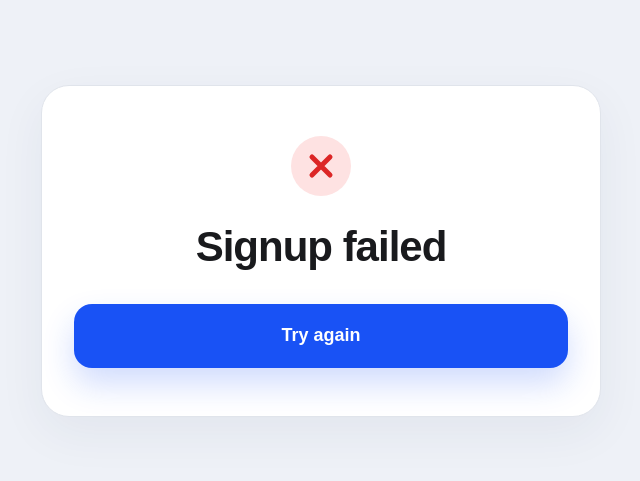
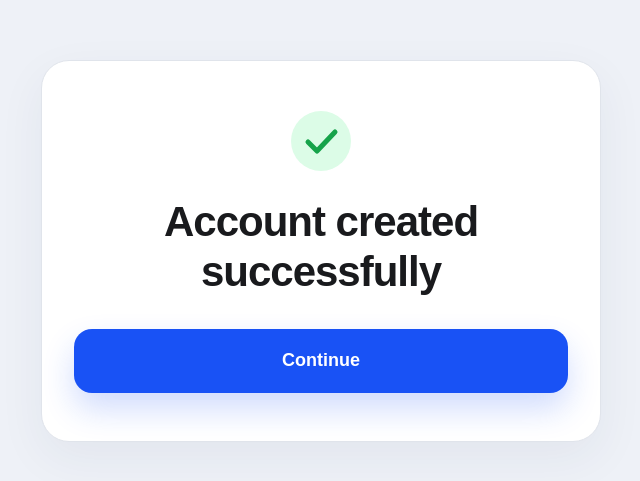
Before and after one commit to kkmichaellll-cmd/my-new-website, a plain HTML site: page success.html in a window 1280 px wide. Shown: the part 149-630 px from the top of the page, without its empty margins (319-959 px from the left). Drawn offline with Linux system fonts and the light colour scheme.

Commit message:
Update success page for account creation confirmation

```diff
--- a/success.html
+++ b/success.html
@@ -3,7 +3,7 @@
 <head>
   <meta charset="UTF-8">
   <meta name="viewport" content="width=device-width, initial-scale=1">
-  <title>Signup failed | OpenTour</title>
+  <title>Account created | OpenTour</title>
 
   <style>
     * {
@@ -27,7 +27,7 @@
       -webkit-font-smoothing: antialiased;
     }
 
-    .failure-card {
+    .success-card {
       width: 100%;
       max-width: 560px;
       padding: 48px 32px;
@@ -38,19 +38,19 @@
       text-align: center;
     }
 
-    .failure-icon {
+    .success-icon {
       display: flex;
       justify-content: center;
       margin-bottom: 24px;
     }
 
-    .failure-icon svg {
+    .success-icon svg {
       display: block;
       width: 64px;
       height: 64px;
     }
 
-    .failure-card h1 {
+    .success-card h1 {
       margin: 0;
       font-size: clamp(24px, 5.5vw, 42px);
       font-weight: 800;
@@ -58,15 +58,7 @@
       letter-spacing: -1px;
     }
 
-    .failure-card h1 span {
-      display: block;
-    }
-
-    .failure-card h1 span + span {
-      margin-top: 8px;
-    }
-
-    .retry-button {
+    .continue-button {
       display: flex;
       align-items: center;
       justify-content: center;
@@ -82,14 +74,17 @@
       line-height: 1.4;
       text-decoration: none;
       box-shadow: 0 16px 32px rgba(25, 82, 245, 0.2);
-      transition: background-color 0.2s ease;
+      transition:
+        background-color 0.2s ease,
+        transform 0.2s ease;
     }
 
-    .retry-button:hover {
+    .continue-button:hover {
       background: #1244d9;
+      transform: translateY(-2px);
     }
 
-    .retry-button:focus-visible {
+    .continue-button:focus-visible {
       outline: 3px solid #1952f5;
       outline-offset: 5px;
     }
@@ -99,19 +94,19 @@
         padding: 16px;
       }
 
-      .failure-card {
+      .success-card {
         padding: 36px 20px;
         border-radius: 24px;
       }
 
-      .retry-button {
+      .continue-button {
         min-height: 60px;
         border-radius: 16px;
       }
     }
 
     @media (prefers-reduced-motion: reduce) {
-      .retry-button {
+      .continue-button {
         transition: none;
       }
     }
@@ -119,30 +114,37 @@
 </head>
 
 <body>
-  <main class="failure-card" aria-labelledby="failure-title">
-    <div class="failure-icon" aria-hidden="true">
+  <main class="success-card" aria-labelledby="success-title">
+    <div class="success-icon" aria-hidden="true">
       <svg viewBox="0 0 64 64" fill="none">
         <circle
           cx="32"
           cy="32"
           r="30"
-          fill="#FEE2E2"
+          fill="#DCFCE7"
         />
+
         <path
-          d="M23 23L41 41M41 23L23 41"
-          stroke="#DC2626"
+          d="M19 33L28 42L46 23"
+          stroke="#16A34A"
           stroke-width="5"
           stroke-linecap="round"
+          stroke-linejoin="round"
         />
       </svg>
     </div>
 
-    <h1 id="failure-title">
-      <span>Signup failed</span>
+    <h1 id="success-title">
+      Account created successfully
     </h1>
 
-    <!-- Replace # with your preferred URL -->
-    <a class="retry-button" href="https://opendoor.com/login">Try again</a>
+    <!-- Replace the placeholder URL with your destination URL -->
+    <a
+      class="continue-button"
+      href="https://example.com/login"
+    >
+      Continue
+    </a>
   </main>
 </body>
 </html>
```
